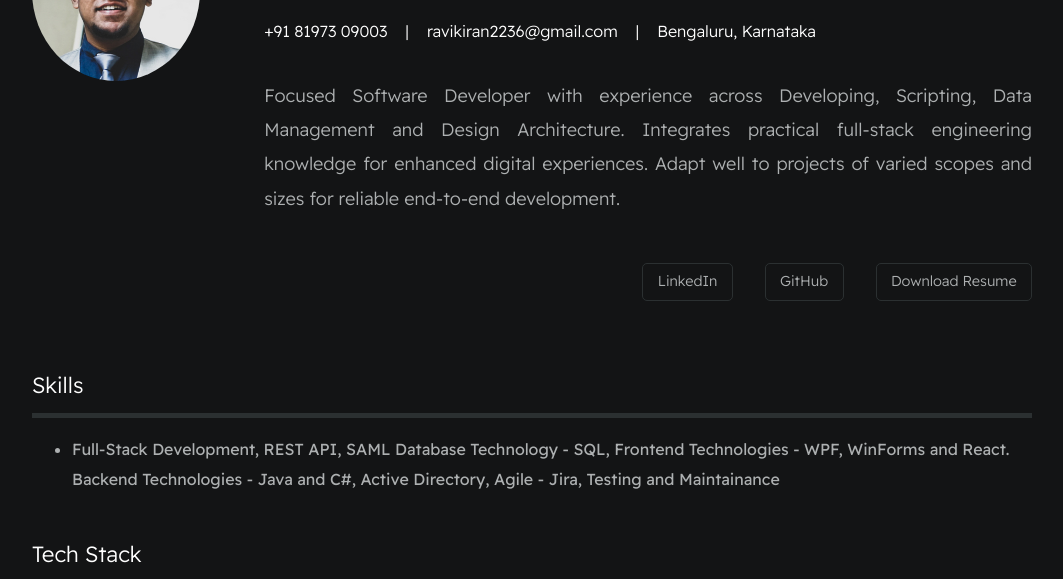
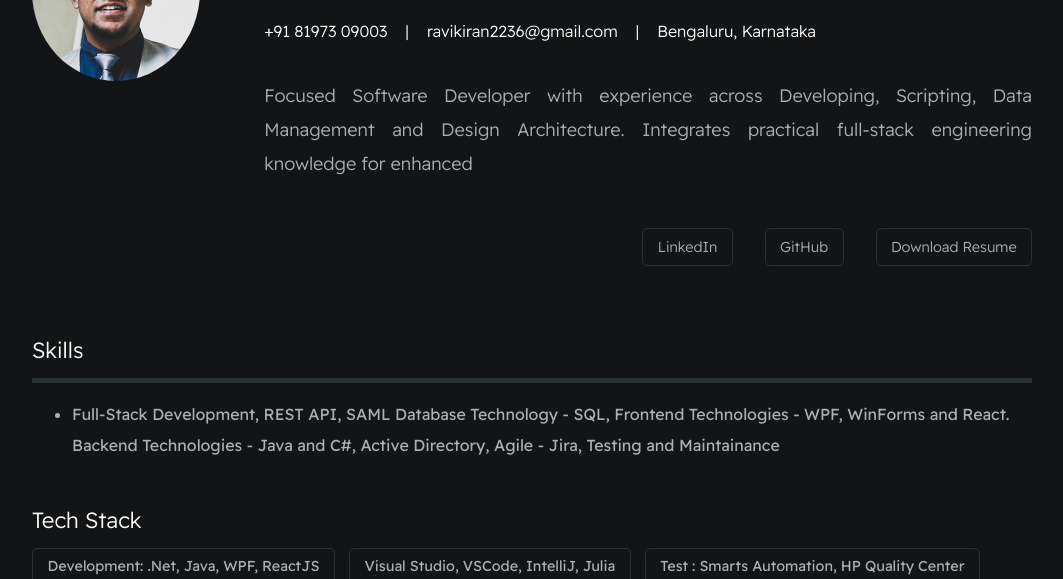
Before and after one commit to ravikiran2236/portfolio, a plain HTML site: page index.html in a window 1280 px wide. Shown: the part 171-750 px from the top of the page, without its empty margins (108-1171 px from the left). Drawn offline with Linux system fonts and the light colour scheme.

Commit message:
Update index.html

```diff
--- a/index.html
+++ b/index.html
@@ -21,10 +21,9 @@
                     Karnataka</h5>
 
                 <p id="bio">
-                    Focused Software Developer with experience across Developing, Scripting, Data Management
-                    and Design Architecture. Integrates practical full-stack engineering knowledge for enhanced digital
-                    experiences. Adapt well to projects of varied scopes and sizes for reliable end-to-end
-                    development.
+                    Focused Software Developer with experience across Developing,
+                    Scripting, Data Management and Design Architecture. Integrates
+                    practical full-stack engineering knowledge for enhanced
                 </p>
             </div>
         </section>
```
